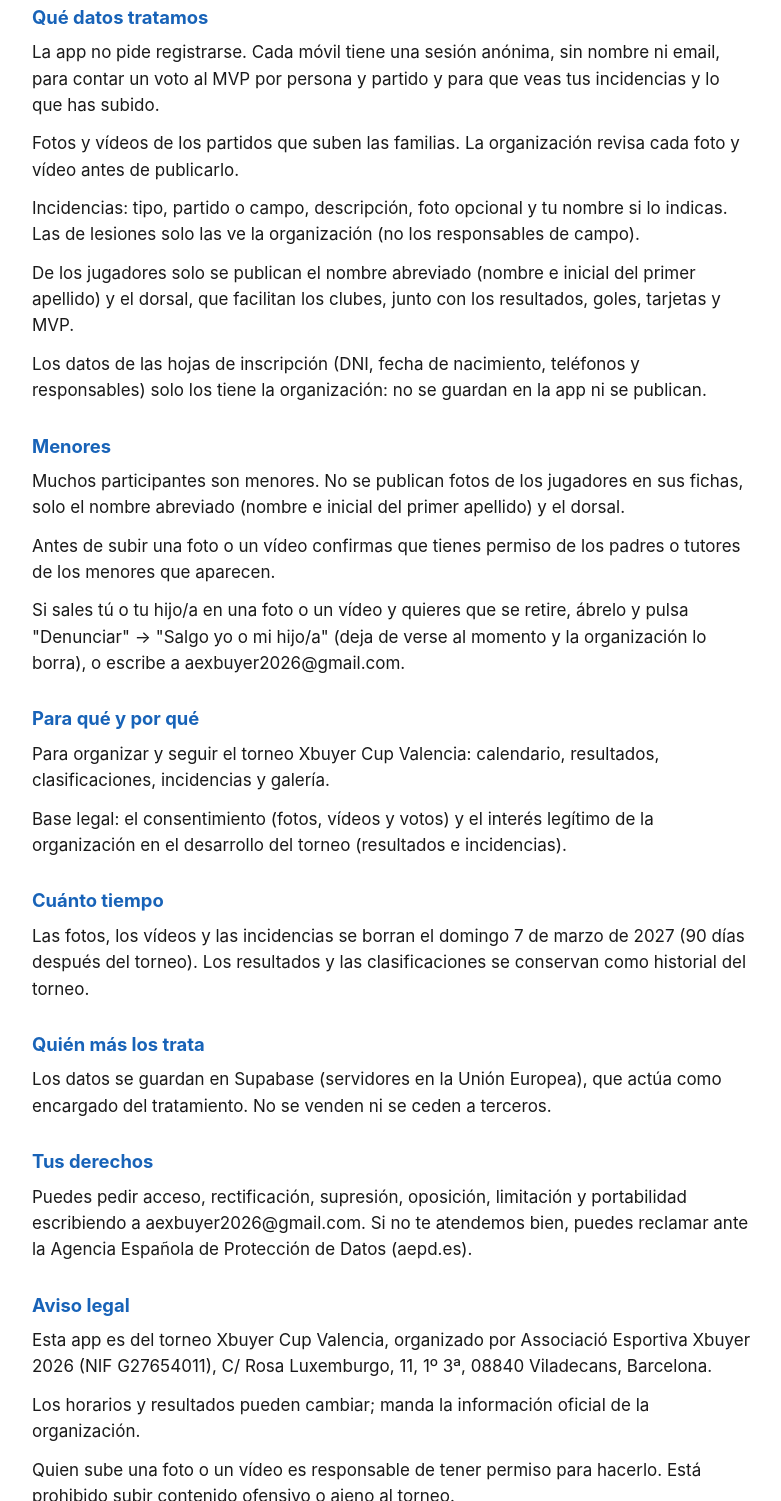
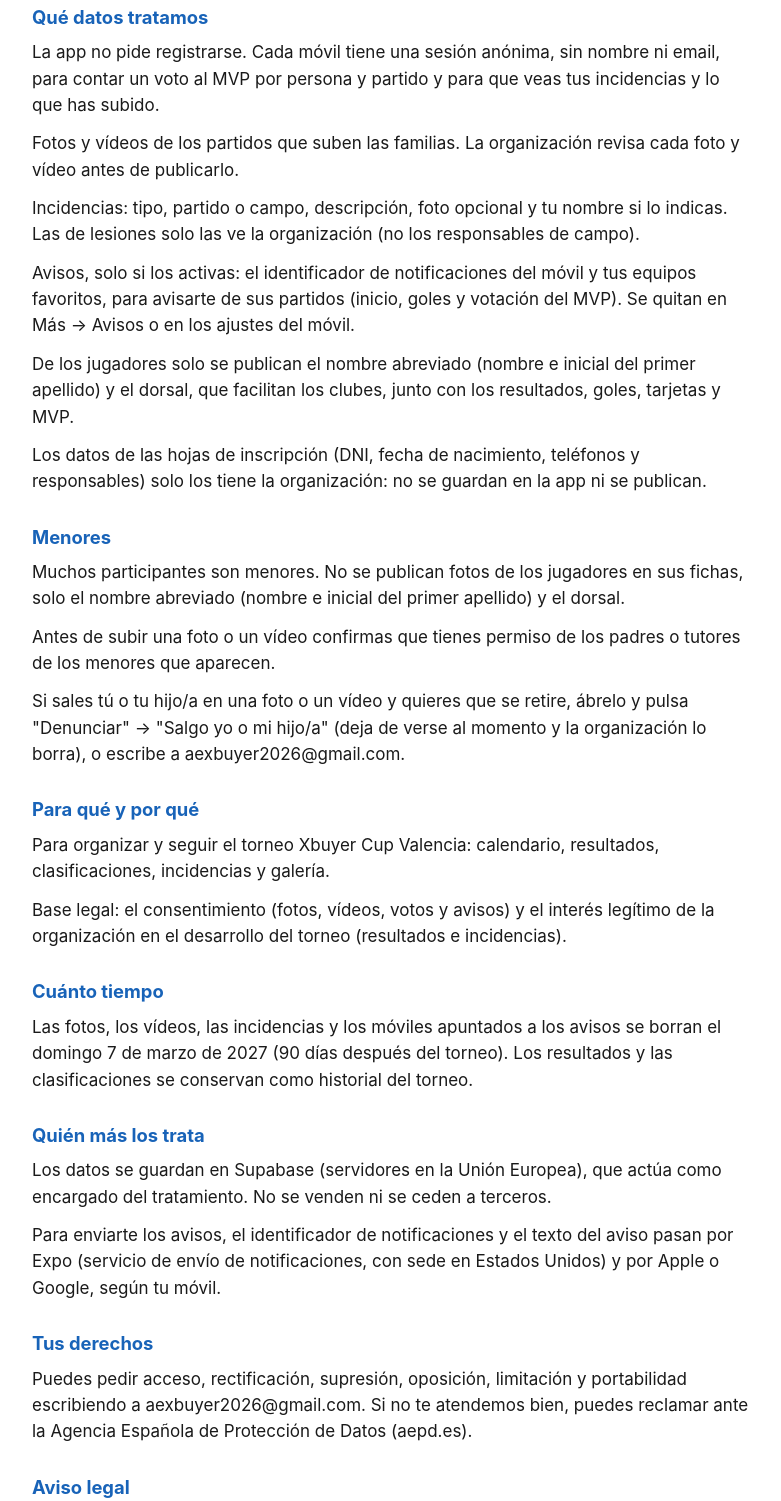
Before and after one commit to kAsrAWiiibit/xbuyer-cup-privacidad, a plain HTML site: page index.html in a window 1280 px wide. Shown: the part 307-1808 px from the top of the page, without its empty margins (248-1029 px from the left). Drawn offline with Linux system fonts and the light colour scheme.

Commit message:
Páginas actualizadas

```diff
--- a/index.html
+++ b/index.html
@@ -35,6 +35,7 @@
       <p>La app no pide registrarse. Cada móvil tiene una sesión anónima, sin nombre ni email, para contar un voto al MVP por persona y partido y para que veas tus incidencias y lo que has subido.</p>
       <p>Fotos y vídeos de los partidos que suben las familias. La organización revisa cada foto y vídeo antes de publicarlo.</p>
       <p>Incidencias: tipo, partido o campo, descripción, foto opcional y tu nombre si lo indicas. Las de lesiones solo las ve la organización (no los responsables de campo).</p>
+      <p>Avisos, solo si los activas: el identificador de notificaciones del móvil y tus equipos favoritos, para avisarte de sus partidos (inicio, goles y votación del MVP). Se quitan en Más → Avisos o en los ajustes del móvil.</p>
       <p>De los jugadores solo se publican el nombre abreviado (nombre e inicial del primer apellido) y el dorsal, que facilitan los clubes, junto con los resultados, goles, tarjetas y MVP.</p>
       <p>Los datos de las hojas de inscripción (DNI, fecha de nacimiento, teléfonos y responsables) solo los tiene la organización: no se guardan en la app ni se publican.</p>
     </section>
@@ -47,15 +48,16 @@
     <section>
       <h2>Para qué y por qué</h2>
       <p>Para organizar y seguir el torneo Xbuyer Cup Valencia: calendario, resultados, clasificaciones, incidencias y galería.</p>
-      <p>Base legal: el consentimiento (fotos, vídeos y votos) y el interés legítimo de la organización en el desarrollo del torneo (resultados e incidencias).</p>
+      <p>Base legal: el consentimiento (fotos, vídeos, votos y avisos) y el interés legítimo de la organización en el desarrollo del torneo (resultados e incidencias).</p>
     </section>
     <section>
       <h2>Cuánto tiempo</h2>
-      <p>Las fotos, los vídeos y las incidencias se borran el domingo 7 de marzo de 2027 (90 días después del torneo). Los resultados y las clasificaciones se conservan como historial del torneo.</p>
+      <p>Las fotos, los vídeos, las incidencias y los móviles apuntados a los avisos se borran el domingo 7 de marzo de 2027 (90 días después del torneo). Los resultados y las clasificaciones se conservan como historial del torneo.</p>
     </section>
     <section>
       <h2>Quién más los trata</h2>
       <p>Los datos se guardan en Supabase (servidores en la Unión Europea), que actúa como encargado del tratamiento. No se venden ni se ceden a terceros.</p>
+      <p>Para enviarte los avisos, el identificador de notificaciones y el texto del aviso pasan por Expo (servicio de envío de notificaciones, con sede en Estados Unidos) y por Apple o Google, según tu móvil.</p>
     </section>
     <section>
       <h2>Tus derechos</h2>
```
